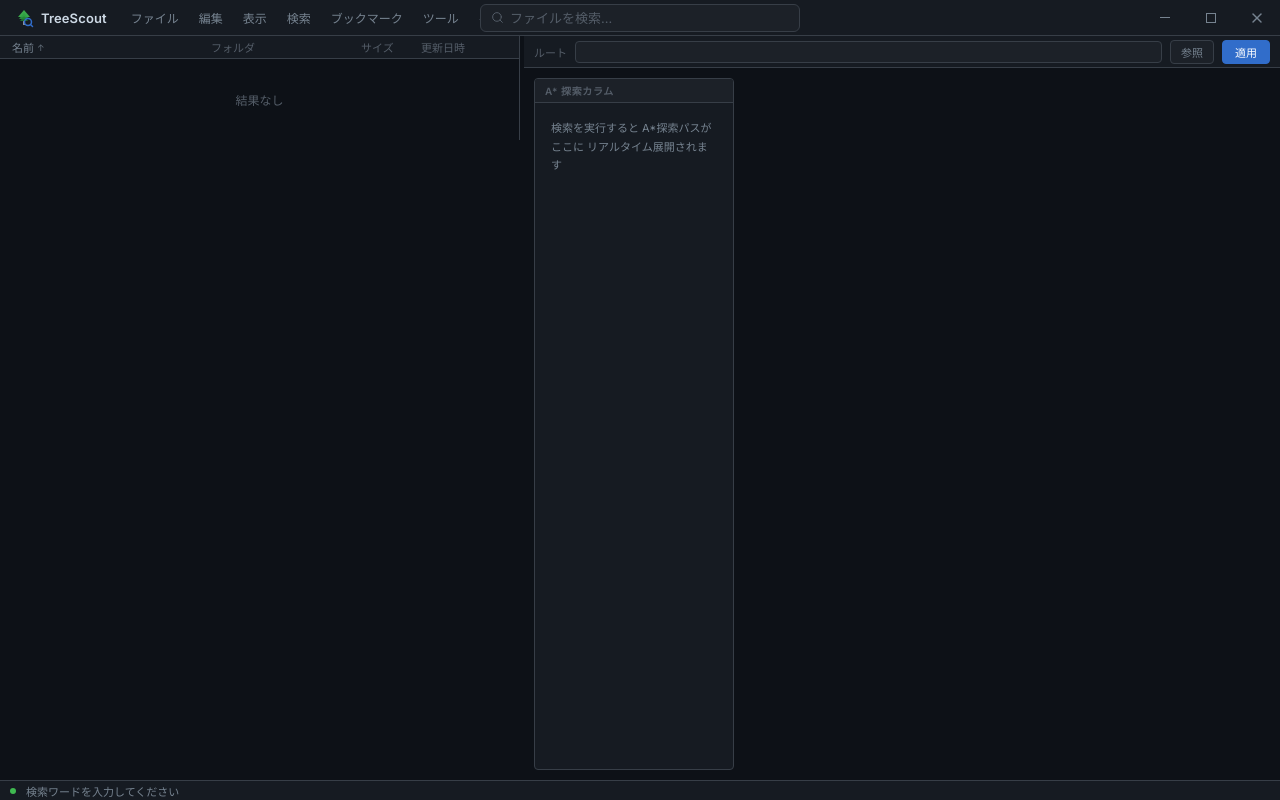
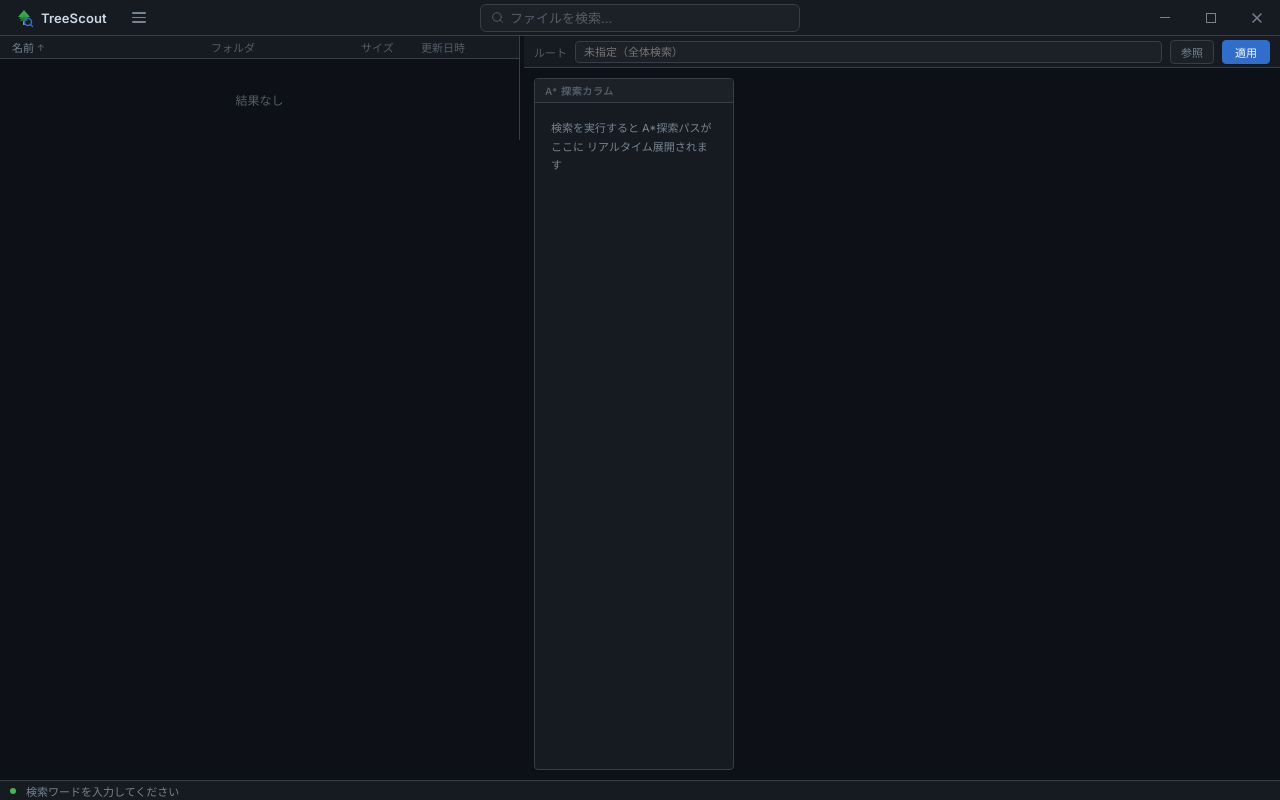
Before and after one commit to uRay011/TreeScout, a React (Vite) app: page / in a window 1280 px wide. Built offline with nearby package versions, Linux system fonts and the light colour scheme.

Commit message:
feat: メニューバー/検索ボックスの重なり防止（ResizeObserver自動切り替え）
メニュー項目と検索ボックスの実位置をResizeObserverで監視し、
重なり前に自動的にメニューをハンバーガーメニューに切り替える。

```diff
--- a/src/App.css
+++ b/src/App.css
@@ -83,6 +83,7 @@ body {
   flex-shrink: 0;
   -webkit-app-region: no-drag;
 }
+.titlebar-menu[hidden] { display: none; }
 .menu-btn {
   background: none;
   border: none;
@@ -99,7 +100,7 @@ body {
 
 /* ハンバーガー */
 .menu-hamburger {
-  display: none;
+  display: flex;
   background: none;
   border: none;
   color: var(--text2);
--- a/src/App.tsx
+++ b/src/App.tsx
@@ -1,4 +1,5 @@
-import { useState, useCallback, useRef } from "react";
+import { useState, useCallback, useRef, useLayoutEffect } from "react";
+import { open } from "@tauri-apps/plugin-dialog";
 import { SearchBar } from "./components/SearchBar/SearchBar";
 import { ResultList } from "./components/SearchBar/ResultList";
 import { ColumnView } from "./components/ColumnView/ColumnView";
@@ -55,11 +56,20 @@ export default function App() {
   const [isLoading,     setIsLoading]     = useState(false);
   const [elapsed,       setElapsed]       = useState(0);
   const [menuOpen,      setMenuOpen]      = useState(false);
+  // メニューバーと検索ボックスが重なる前にハンバーガーへ切り替え
+  const [menuCollapsed, setMenuCollapsed] = useState(false);
+  const titlebarRef = useRef<HTMLElement>(null);
+  const menuRef     = useRef<HTMLElement>(null);
+  const searchRef   = useRef<HTMLDivElement>(null);
 
   // Phase 4: A*探索カラムUI
   const [columns,      setColumns]      = useState<AstarColumn[]>([]);
   const [selectedFile, setSelectedFile] = useState<AstarEntry | null>(null);
   const exploreEventsRef = useRef<ExploreEvent[]>([]);
+
+  // ルートフォルダ（探索範囲の絞り込み）
+  const [rootInput, setRootInput] = useState("");
+  const [rootPath,  setRootPath]  = useState("");
 
   // ペイン分割リサイズ
   const leftPaneRef  = useRef<HTMLDivElement>(null);
@@ -74,6 +84,7 @@ export default function App() {
     const t0 = performance.now();
     try {
       const items = await semanticSearch(query, {
+        rootPath,
         onExplore: (ev) => {
           exploreEventsRef.current.push(ev);
           setColumns(buildColumnsFromEvents(exploreEventsRef.current));
@@ -97,7 +108,21 @@ export default function App() {
     } finally {
       setIsLoading(false);
     }
-  }, [query]);
+  }, [query, rootPath]);
+
+  // ルートフォルダ選択ダイアログ
+  const handleBrowseRoot = useCallback(async () => {
+    const selected = await open({ directory: true, multiple: false });
+    if (typeof selected === "string") {
+      setRootInput(selected);
+      setRootPath(selected);
+    }
+  }, []);
+
+  // ルートフォルダ入力を確定
+  const handleApplyRoot = useCallback(() => {
+    setRootPath(rootInput.trim());
+  }, [rootInput]);
 
   // カラムUI: エントリ選択 → アクティブ化 + 詳細カード表示
   const handleColumnEntrySelect = useCallback((colIndex: number, entry: AstarEntry) => {
@@ -117,6 +142,40 @@ export default function App() {
       setSelectedIndex(i => Math.max(i - 1, 0));
     }
   }, [results.length]);
+
+  // ── メニューバー/検索ボックスの重なり検知 ──
+  // メニュー項目は固定なので、表示中に一度だけ自然幅を計測してキャッシュする
+  const menuNaturalWidthRef = useRef<number | null>(null);
+
+  useLayoutEffect(() => {
+    const titlebarEl = titlebarRef.current;
+    const searchEl   = searchRef.current;
+    if (!titlebarEl || !searchEl) return;
+
+    const MARGIN = 16; // メニューと検索ボックスの間に最低限確保する余白(px)
+
+    const check = () => {
+      const menuEl = menuRef.current;
+      if (menuEl && !menuEl.hidden) {
+        menuNaturalWidthRef.current = menuEl.getBoundingClientRect().width;
+      }
+      const menuWidth = menuNaturalWidthRef.current;
+      if (menuWidth == null) return;
+
+      const logoWidth = titlebarEl.querySelector(".titlebar-logo")?.getBoundingClientRect().width ?? 0;
+      const menuLeft  = (titlebarEl.querySelector(".titlebar-logo")?.getBoundingClientRect().right ?? logoWidth);
+      const menuRight = menuLeft + menuWidth;
+      const searchLeft = searchEl.getBoundingClientRect().left;
+
+      setMenuCollapsed(menuRight + MARGIN > searchLeft);
+    };
+
+    const ro = new ResizeObserver(check);
+    ro.observe(titlebarEl);
+    check();
+
+    return () => ro.disconnect();
+  }, []);
 
   // ── ペイン分割リサイズ ──
   const onResizerMouseDown = (e: React.MouseEvent) => {
@@ -142,19 +201,26 @@ export default function App() {
   return (
     <div className="app-root" onKeyDown={handleKeyDown}>
       {/* ══ TITLEBAR ══ */}
-      <header className="titlebar" role="banner">
+      <header className="titlebar" role="banner" ref={titlebarRef}>
         <div className="titlebar-logo" aria-label="TreeScout">
           <LogoMark />
           <span className="logo-name">TreeScout</span>
         </div>
 
-        <nav className="titlebar-menu" aria-label="メインメニュー" id="titlebarMenu">
+        <nav
+          className="titlebar-menu"
+          aria-label="メインメニュー"
+          id="titlebarMenu"
+          ref={menuRef}
+          hidden={menuCollapsed}
+        >
           {MENU_ITEMS.map(item => (
             <button key={item} className="menu-btn" type="button">{item}</button>
           ))}
         </nav>
 
         {/* ハンバーガー（幅不足時） */}
+        {menuCollapsed && (
           <button
             className="menu-hamburger"
             type="button"
@@ -165,7 +231,8 @@ export default function App() {
           >
             <span/><span/><span/>
           </button>
-        {menuOpen && (
+        )}
+        {menuCollapsed && menuOpen && (
           <div className="menu-dropdown open" id="menuDropdown" role="menu">
             {MENU_ITEMS.map(item => (
               <button key={item} className="menu-btn" role="menuitem" type="button">{item}</button>
@@ -174,7 +241,7 @@ export default function App() {
         )}
 
         {/* 検索（タイトルバー中央） */}
-        <div className="titlebar-search-center">
+        <div className="titlebar-search-center" ref={searchRef}>
           <SearchBar
             value={query}
             onChange={setQuery}
@@ -214,12 +281,16 @@ export default function App() {
             <span className="path-label">ルート</span>
             <input
               className="path-input"
-              defaultValue=""
+              value={rootInput}
+              onChange={(e) => setRootInput(e.target.value)}
+              onKeyDown={(e) => {
+                if (e.key === "Enter") handleApplyRoot();
+              }}
+              placeholder="未指定（全体検索）"
               aria-label="ルートパス"
-              readOnly
             />
-            <button className="btn-sm" type="button">参照</button>
-            <button className="btn-primary" type="button">適用</button>
+            <button className="btn-sm" type="button" onClick={handleBrowseRoot}>参照</button>
+            <button className="btn-primary" type="button" onClick={handleApplyRoot}>適用</button>
           </div>
 
           {/* 探索型カラムUI: A*探索ログをリアルタイム展開（design.md §3.3） */}
```
Lines whose indentation alone changed are shown as unchanged.
